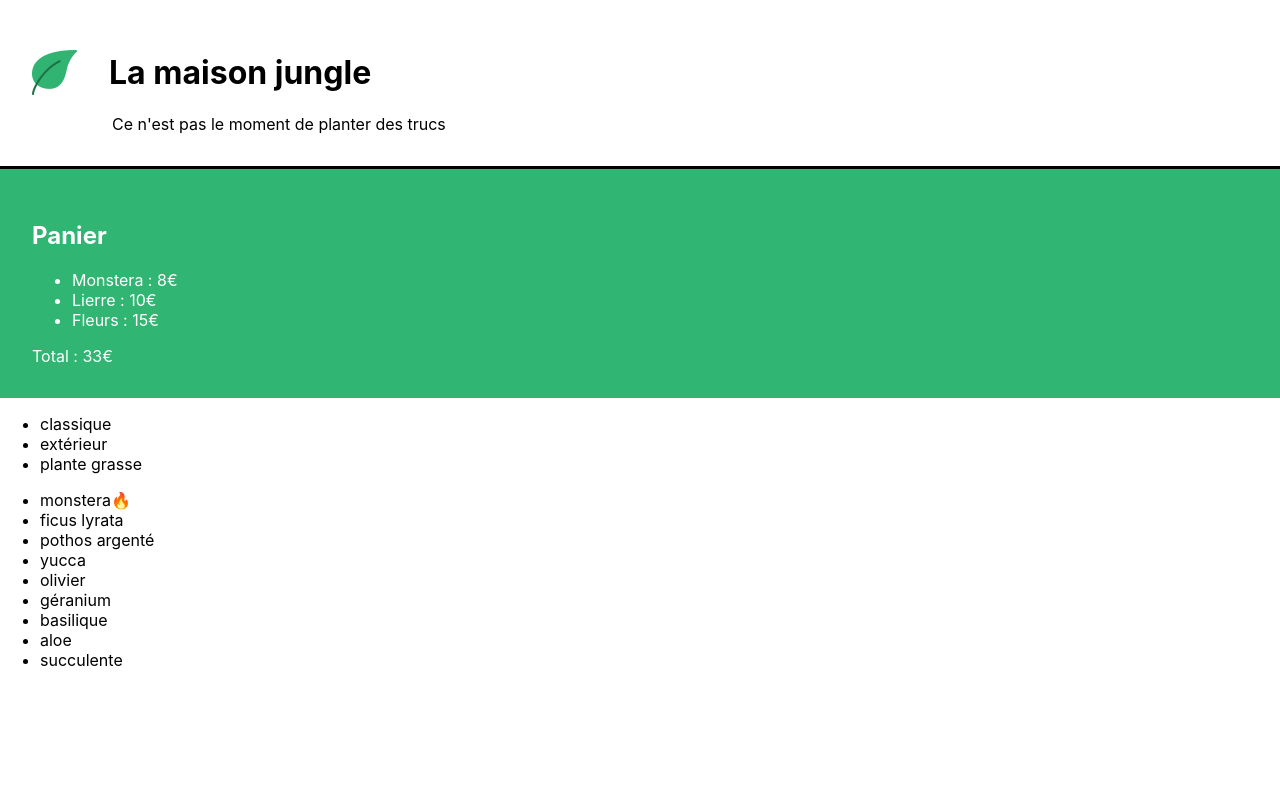
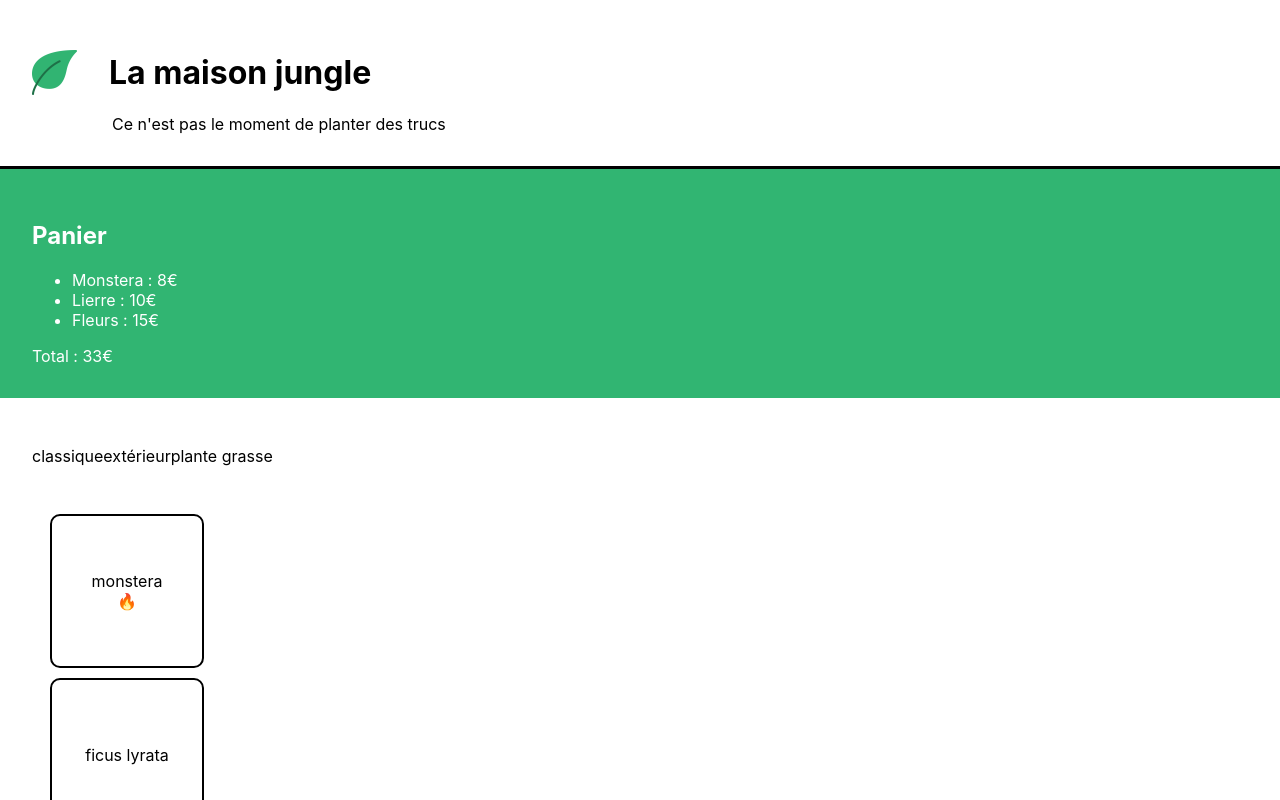
Before and after one commit to garpzy/ReactCours1, a React (Create React App) app: page / in a window 1280 px wide. Shown: the top 800 px of the page. Built offline with nearby package versions, Linux system fonts and the light colour scheme.

Commit message:
add shoppingList.css

```diff
--- a/src/components/ShoppingList.js
+++ b/src/components/ShoppingList.js
@@ -1,4 +1,5 @@
 import { plantList } from "../datas/plantList";
+import '../styles/ShoppingList.css'
 
 function ShoppingList() {
 	const categories = plantList.reduce(
@@ -9,14 +10,14 @@
 
 	return (
 		<div>
-			<ul>
+			<ul className="lmj-plant-list">
 				{categories.map((cat) => (
 					<li key={cat}>{cat}</li>
 				))}
 			</ul>
 			<ul>
 				{plantList.map((plant) => (
-					<li key={plant.id}>
+					<li key={plant.id} className="lmj-plant-item">
                     {plant.name}
                     {plant.isBestSale && <span>🔥</span>}
                      </li>
--- /dev/null
+++ b/src/styles/ShoppingList.css
@@ -0,0 +1,30 @@
+.lmj-plant-list {
+	list-style-type: none;
+	padding: 32px;
+	display: flex;
+	flex-wrap: wrap;
+	max-width: 800px;
+}
+
+.lmj-plant-item {
+	border: solid 2px black;
+	border-radius: 10px;
+	height: 150px;
+	width: 150px;
+	margin: 10px;
+	display: flex;
+	align-items: center;
+	justify-content: center;
+	flex-direction: column;
+	position: relative;
+}
+
+.lmj-sales {
+	position: absolute;
+	right: 0px;
+	top: 10px;
+	font-weight: 500;
+	color: white;
+	padding: 5px 10px;
+	background-color: #31b572;
+}
```
